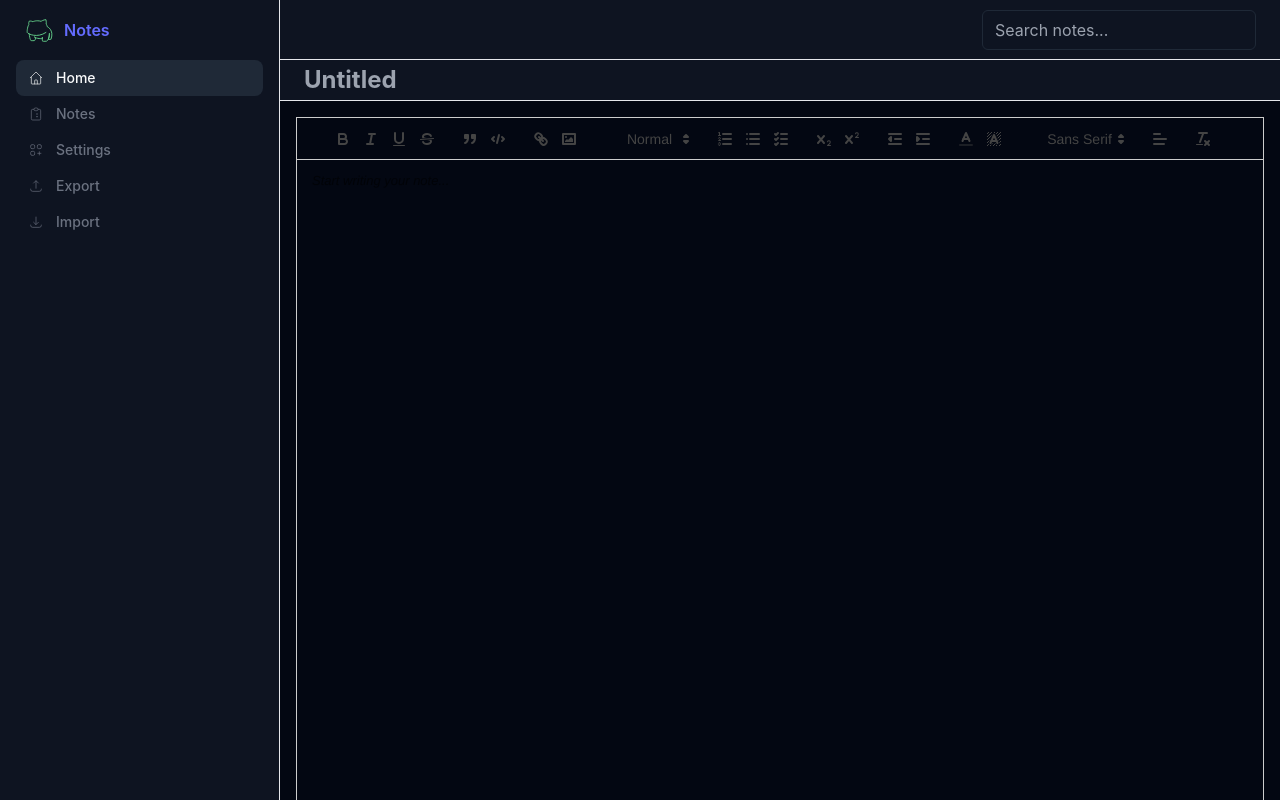
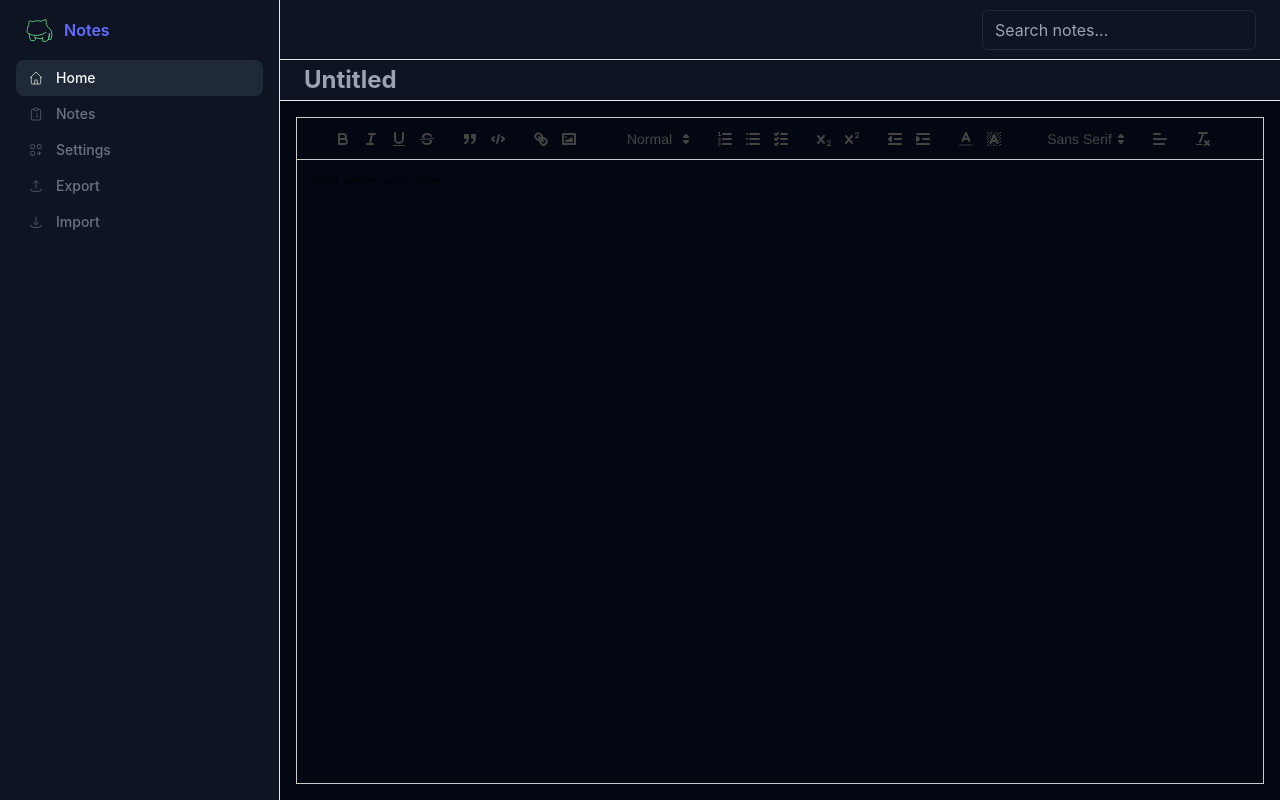
Before and after one commit to abhishekg999/what, a Preact app: page / in a window 1280 px wide. Built offline with nearby package versions, Linux system fonts and the light colour scheme.

Commit message:
fixes to editor box, scroll x and y

```diff
--- a/src/components/Editor.tsx
+++ b/src/components/Editor.tsx
@@ -66,8 +66,11 @@ export function Editor({ noteId }: { noteId: string | null }) {
                         onInput={handleTitleChange}
                     />
                 </div>
-                <div className="flex-1 p-4">
-                    <div ref={quillRef} className="quill-editor"/>
+                <div className="flex-1 h-full m-4">
+                    <div
+                        ref={quillRef}
+                        className="quill-editor max-h-[calc(100vh-11rem)] max-w-[calc(100vw-19rem)]"
+                    />
                 </div>
             </div>
         </div>
--- a/src/index.css
+++ b/src/index.css
@@ -81,3 +81,25 @@ button:focus-visible {
     align-items: center;
     justify-content: center;
 }
+
+.ql-editor {
+    max-height: 100%;
+    max-width: 100%;
+    overflow-x: hidden;
+    overflow-y: scroll;
+
+    scroll-padding: 3rem;
+}
+
+*::-webkit-scrollbar-track {
+    --track-color: #1a1a1a; /* unused */
+}
+
+*::-webkit-scrollbar {
+    width: 5px;
+}
+
+*::-webkit-scrollbar-thumb {
+    --bar-color: #b0b0b0;
+    background-color: var(--bar-color);
+}
--- a/src/lib/notesManager.ts
+++ b/src/lib/notesManager.ts
@@ -23,7 +23,7 @@ export function createNewNote(): Note {
 }
 
 function _saveNote(note: Note) {
-    console.log('set item called');
+    console.log("set item called");
     storage.setItem(note.id, JSON.stringify(note));
 }
 
```
